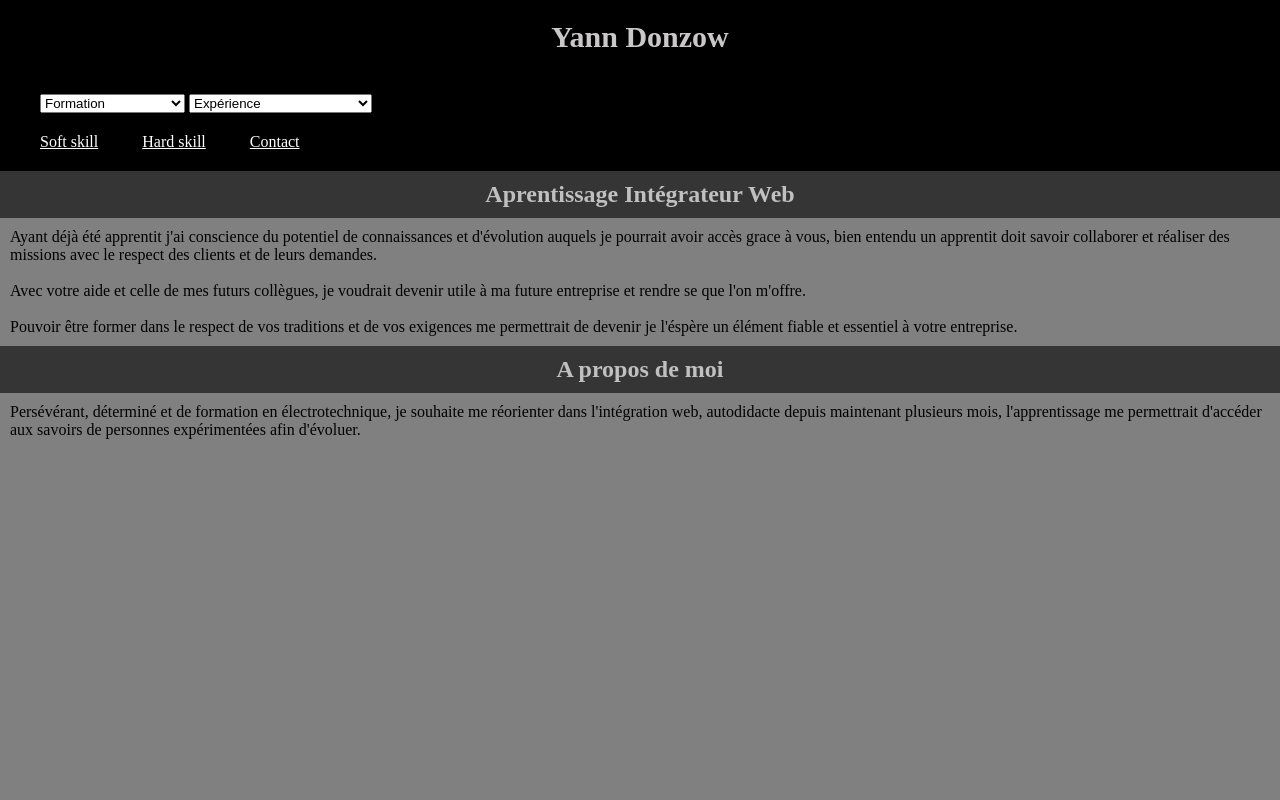
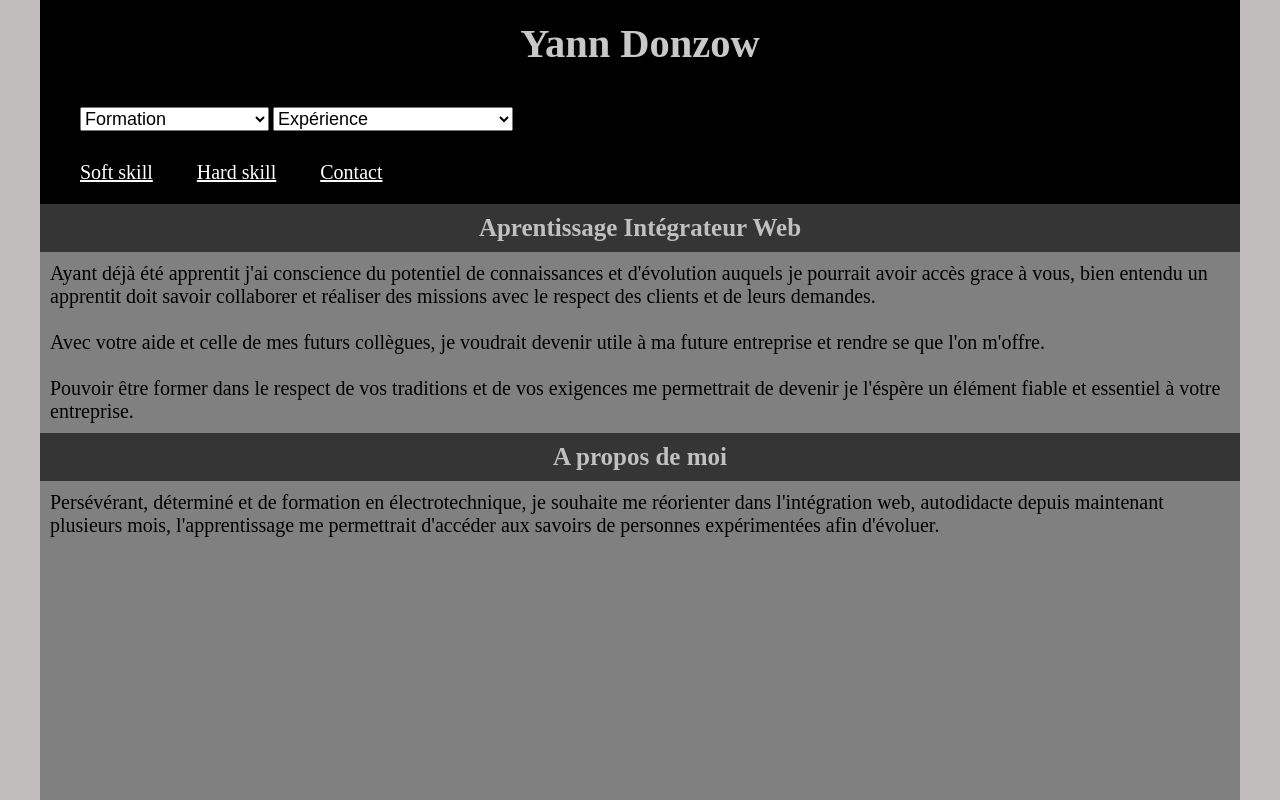
Before and after one commit to yannDon/cv, a plain HTML site: page index.html in a window 1280 px wide. Drawn offline with Linux system fonts and the light colour scheme.

Commit message:
responsive

```diff
--- a/expériences/2012-2014.css
+++ b/expériences/2012-2014.css
@@ -8,13 +8,13 @@ html, body {
     background-color: grey;
 }
 
-h1 {
+.title {
     background-color: black;
     padding: 20px;
     color: white;
 }
-h2 {
-    background-color: grey;
+h3 {
+    background-color: rgb(90, 87, 87);
     color: black;
     padding: 20px;
 }
--- a/expériences/2014-2016.css
+++ b/expériences/2014-2016.css
@@ -8,13 +8,13 @@ html, body {
     background-color: grey;
 }
 
-h1 {
+.title {
     background-color: black;
     padding: 20px;
     color: white;
 }
-h2 {
-    background-color: grey;
+h3 {
+    background-color: rgb(90, 87, 87);
     color: black;
     padding: 20px;
 }
--- a/formation/bac.css
+++ b/formation/bac.css
@@ -8,13 +8,13 @@ html, body {
     background-color: grey;
 }
 
-h1 {
+.title {
     background-color: black;
     padding: 20px;
     color: white;
 }
-h2 {
-    background-color: grey;
+h3 {
+    background-color: rgb(90, 87, 87);
     color: black;
     padding: 20px;
 }
@@ -29,3 +29,74 @@ p {
 a {
     padding: 20px;
 }
+@media screen and (min-width: 600px) {
+    .title {
+        font-size: 28px;
+        padding: 30px;
+    }
+    .sub-title {
+        font-size: 24px;
+        padding: 30px;
+    }
+    p {
+        padding: 30px;
+        font-size: 20px;
+    }
+    a {
+        font-size: 20px;
+        padding: 30px;
+    }
+}
+@media screen and (min-width: 800px) {
+
+    .title {
+
+    }
+    .sub-title {
+
+    }
+    p {
+        margin-right: 40px;
+        padding-top: 40px;
+
+    }
+    a {
+
+    }
+}
+@media screen and (min-width: 1000px) {
+    .title {
+
+    }
+    .sub-title {
+
+    }
+    p {
+
+    }
+    a {
+
+    }
+}
+@media screen and (min-width: 1200px) {
+    html {
+        background-color: rgb(192, 188, 188);
+    }
+    body {
+        max-width: 1200px;
+        margin: auto;
+    }
+
+    .title {
+
+    }
+    .sub-title {
+
+    }
+    p {
+
+    }
+    a {
+
+    }
+}
--- a/formation/cap.css
+++ b/formation/cap.css
@@ -8,15 +8,17 @@ html, body {
     background-color: grey;
 }
 
-h1 {
+.title {
     background-color: black;
     padding: 20px;
     color: white;
+    font-size: 22px;
 }
-h2 {
-    background-color: grey;
+h3 {
+    background-color: rgb(90, 87, 87);
     color: black;
     padding: 20px;
+    font-size: 18px;
 }
 
 ul li {
@@ -25,7 +27,80 @@ ul li {
 p {
     padding: 20px;
     background-color: gray;
+    font-size: 17px;
 }
 a {
     padding: 20px;
 }
+
+@media screen and (min-width: 600px) {
+    .title {
+        font-size: 28px;
+        padding: 30px;
+    }
+    .sub-title {
+        font-size: 24px;
+        padding: 30px;
+    }
+    p {
+        padding: 30px;
+        font-size: 20px;
+    }
+    a {
+        font-size: 20px;
+        padding: 30px;
+    }
+}
+@media screen and (min-width: 800px) {
+
+    .title {
+
+    }
+    .sub-title {
+
+    }
+    p {
+        margin-right: 40px;
+        padding-top: 40px;
+
+    }
+    a {
+
+    }
+}
+@media screen and (min-width: 1000px) {
+    .title {
+
+    }
+    .sub-title {
+
+    }
+    p {
+
+    }
+    a {
+
+    }
+}
+@media screen and (min-width: 1200px) {
+    html {
+        background-color: rgb(192, 188, 188);
+    }
+    body {
+        max-width: 1200px;
+        margin: auto;
+    }
+
+    .title {
+
+    }
+    .sub-title {
+
+    }
+    p {
+
+    }
+    a {
+
+    }
+}
--- a/formation/open.css
+++ b/formation/open.css
@@ -8,16 +8,12 @@ html, body {
     background-color: grey;
 }
 
-h1 {
+.title {
     background-color: black;
     padding: 20px;
     color: white;
 }
-h2 {
-    background-color: grey;
-    color: black;
-    padding: 10px;
-}
+
 
 ul li {
     margin-left: 40px;
--- a/index.css
+++ b/index.css
@@ -23,6 +23,7 @@ header {
 .nav {
     display: flex;
     flex-direction: column;
+
 }
 .name {
     text-align: center;
@@ -36,18 +37,15 @@ header {
     background-color: black;
     padding-bottom: 20px;
 }
-
+.category select {
+    margin-bottom: 10px;
+}
 .skills a{
     color: white;
     padding: 20px;
 
 }
-h2 {
-    background-color: rgb(54, 53, 53);
-    color: rgb(192, 192, 192);
-    text-align: center;
-    padding: 10px;
-}
+
 
 p {
     background-color: grey;
@@ -56,10 +54,92 @@ p {
 
 }
 
-
+.sub-title {
+    background-color: rgb(54, 53, 53);
+    color: rgb(192, 192, 192);
+    text-align: center;
+    padding: 10px;
+}
 
 .foot a {
     display: flex;
     justify-content: center;
     padding-top: 20px;
 }
+
+@media screen and (min-width: 600px) {
+    .sub-title {
+       font-size: 22px;
+    }
+    p {
+        font-size: 18px;
+    }
+    .category select {
+        font-size: 16px;
+    }
+    .skills li > a{
+        font-size: 18px;
+    }
+}
+@media screen and (min-width: 800px) {
+    .sub-title {
+       font-size: 25px;
+    }
+    p {
+        font-size: 20px;
+    }
+    .category select {
+        font-size: 16px;
+    }
+    .skills li > a{
+        font-size: 18px;
+    }
+    .name {
+        font-size: 25px;
+    }
+}
+@media screen and (min-width: 1000px) {
+    .sub-title {
+       font-size: 25px;
+    }
+    p {
+        font-size: 20px;
+
+
+    }
+    .category select {
+        font-size: 18px;
+    }
+    .skills li > a{
+        font-size: 20px;
+    }
+    .name {
+        font-size: 27px;
+    }
+}
+@media screen and (min-width: 1200px) {
+    html {
+        background-color: rgb(192, 188, 188);
+    }
+    body {
+        max-width: 1200px;
+        margin: auto;
+    }
+    .sub-title {
+       font-size: 25px;
+    }
+    p {
+        font-size: 20px;
+
+
+    }
+    .category select {
+        font-size: 18px;
+    }
+    .skills li > a{
+        font-size: 20px;
+    }
+    .name {
+        font-size: 27px;
+    }
+}
--- a/index.html
+++ b/index.html
@@ -31,7 +31,7 @@
               <div class="skills">
                 <li><a href="soft skills/soft.html">Soft skill</a></li>
                 <li><a href="hard skills/hard.html">Hard skill</a></li>
-                <a href="contact.html">Contact</a>
+                <li><a href="contact.html">Contact</a></li>
               </div>
             </div>
 
@@ -41,7 +41,7 @@
       </nav>
     </header>
     <main>
-      <h2>Aprentissage Intégrateur Web</h2>
+      <h3 class="sub-title">Aprentissage Intégrateur Web</h3>
       <p>
         Ayant déjà été apprentit j'ai conscience du potentiel de connaissances
         et d'évolution auquels je pourrait avoir accès grace à vous, bien entendu
@@ -55,7 +55,7 @@
         de vos exigences me permettrait de devenir je l'éspère un élément fiable
         et essentiel à votre entreprise.
       </p>
-      <h2>A propos de moi</h2>
+      <h3 class="sub-title">A propos de moi</h3>
       <p>Persévérant, déterminé et de formation en électrotechnique,
         je souhaite me réorienter dans l'intégration web, autodidacte
         depuis maintenant plusieurs mois, l'apprentissage me
```
Also changed, not shown: expériences/2012-2014.html (+2 -2 lines), expériences/2014-2016.html (+2 -2 lines), formation/bac.html (+2 -2 lines), formation/cap.html (+2 -2 lines), formation/open.html (+1 -1 lines).
